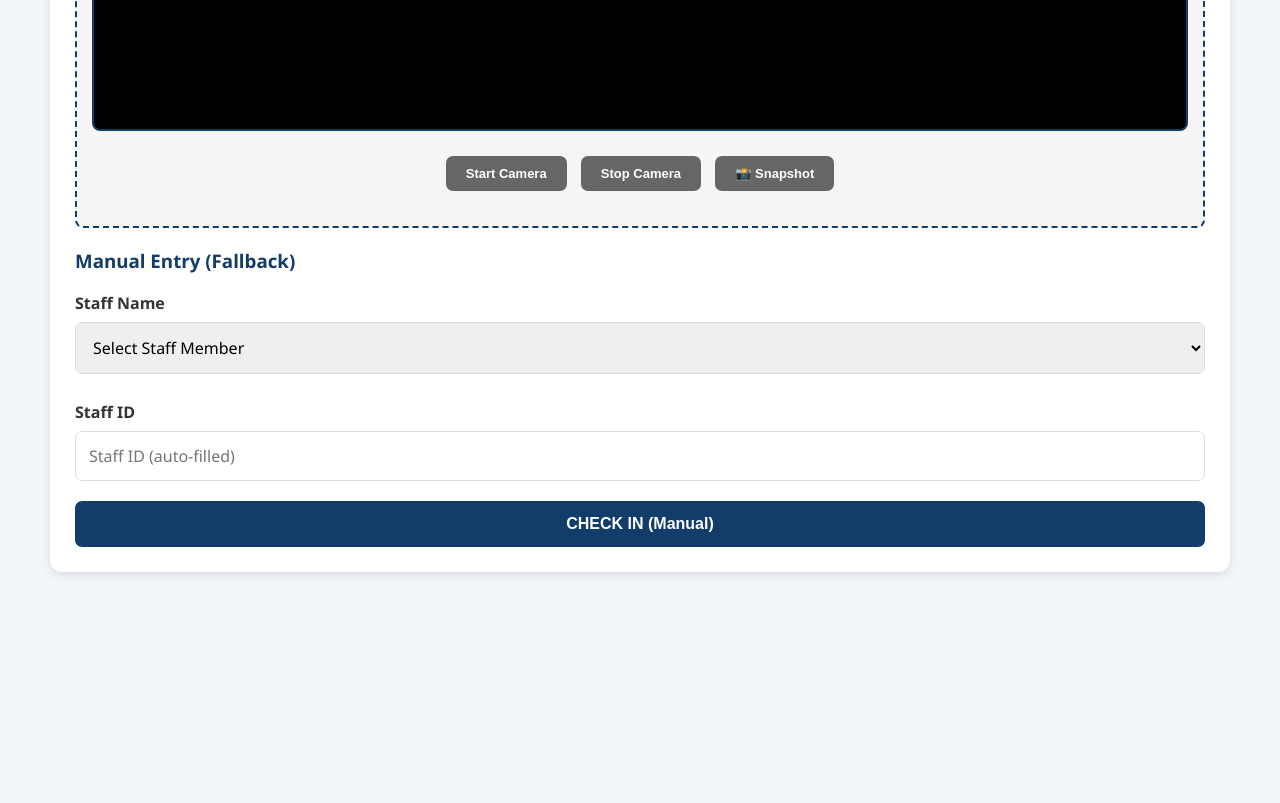
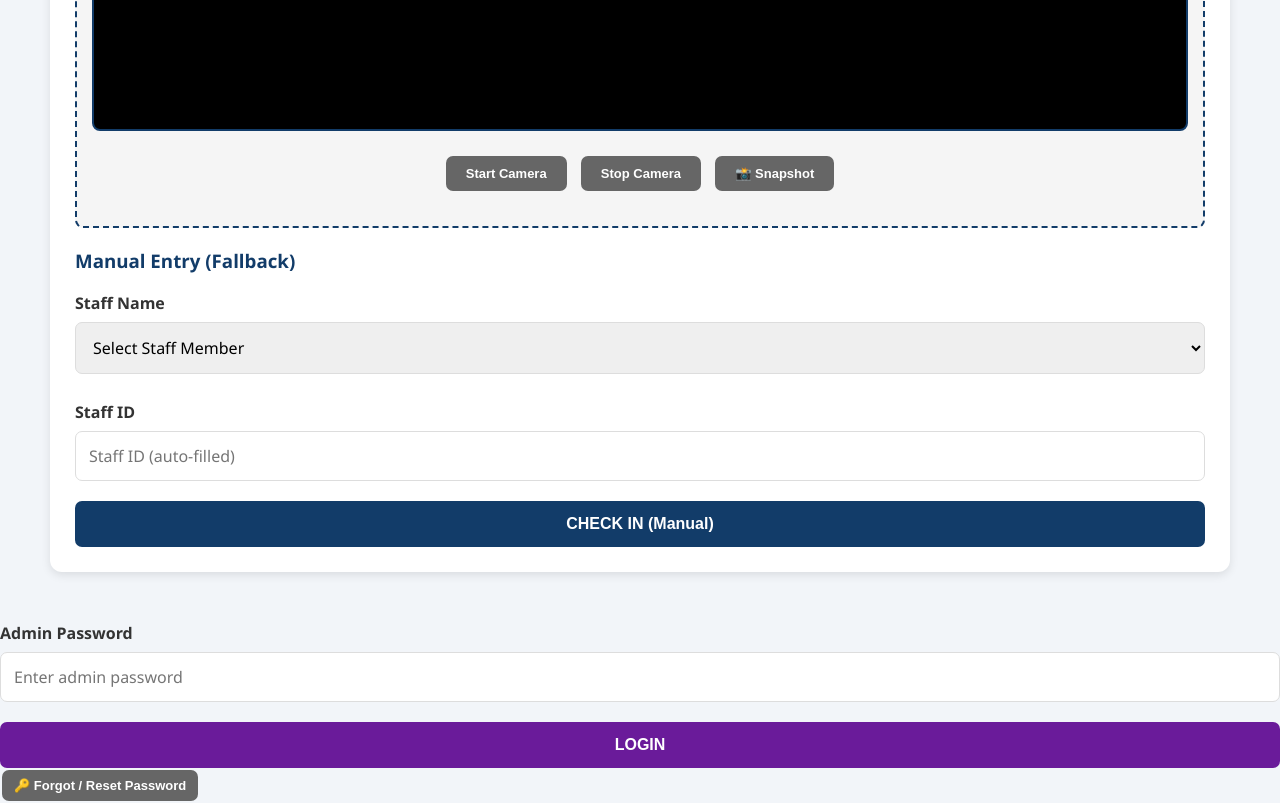
Before and after one commit to kobena800-dotcom/Staff-attendance-system, a plain HTML site: page index.html in a window 1280 px wide. Shown: the part 884-1687 px from the top of the page. Before the commit the page ends 1506 px from the top, so only its background shows below. Drawn offline with nearby package versions, Linux system fonts and the light colour scheme.

Commit message:
Update index.html

```diff
--- a/index.html
+++ b/index.html
@@ -1534,3 +1534,28 @@
 </body>
 
 </html>
+<label>Admin Password</label>
+<input type="password" id="adminPass" placeholder="Enter admin password">
+
+<button class="adminButton" onclick="loginAdmin()">LOGIN</button>
+
+<button class="secondary smallButton" onclick="showResetPassword()">
+  🔑 Forgot / Reset Password
+</button>
+
+<div id="resetPasswordBox" class="hidden">
+  <h3>Reset Admin Password</h3>
+
+  <label>Reset Code</label>
+  <input type="password" id="resetCode" placeholder="Enter reset code">
+
+  <label>New Password</label>
+  <input type="password" id="newAdminPassword" placeholder="Enter new password">
+
+  <label>Confirm New Password</label>
+  <input type="password" id="confirmAdminPassword" placeholder="Confirm new password">
+
+  <button class="adminButton" onclick="resetAdminPassword()">
+    RESET PASSWORD
+  </button>
+</div>
```
